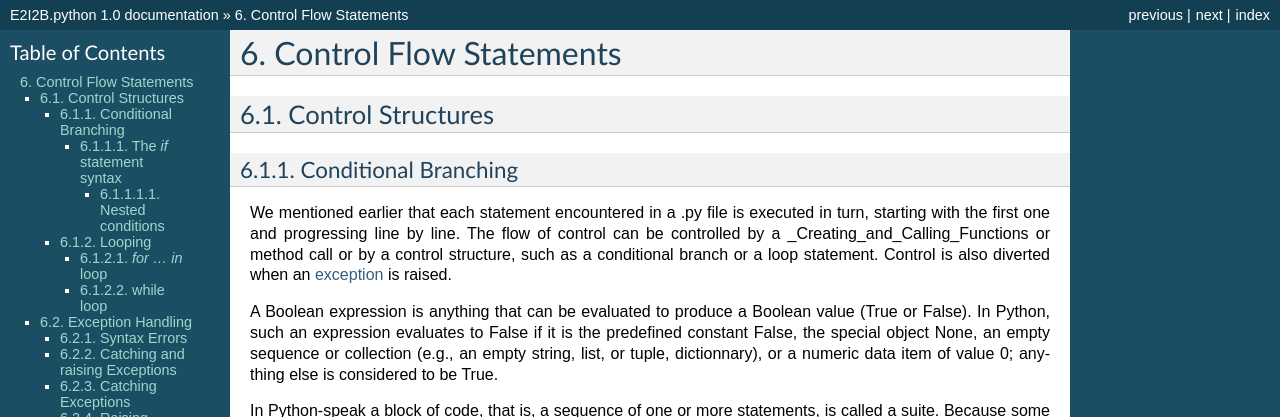
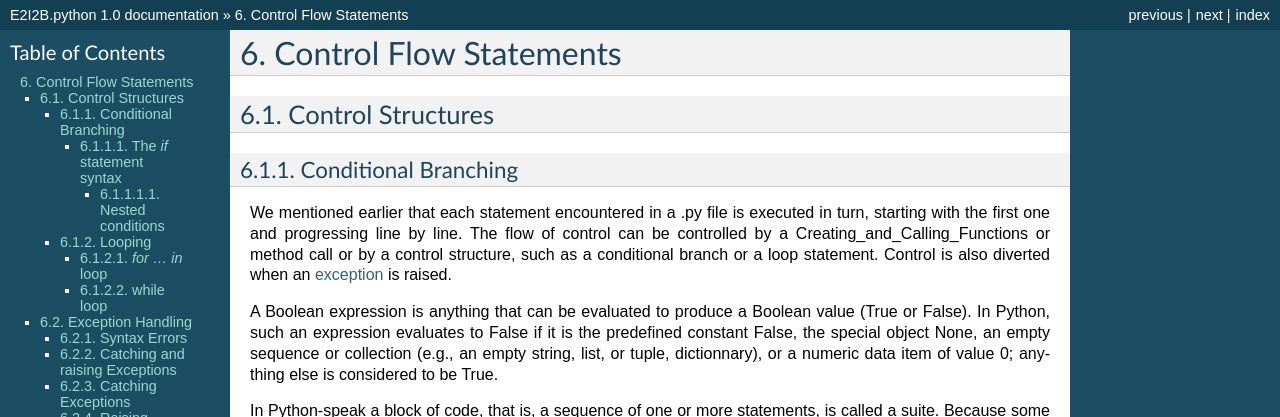
Before and after one commit to C3BI-pasteur-fr/python-course-1, a Sphinx documentation site: the page built from source/Control_Flow_Statements.rst, in a window 1280 px wide and 900 px high. Shown: the top 417 px of the window. Built offline with Sphinx 7.4.7, drawn with Linux system fonts in a browser that asks for light colours.

Commit message:
fix rest ref syntax

```diff
--- a/source/Control_Flow_Statements.rst
+++ b/source/Control_Flow_Statements.rst
@@ -15,7 +15,7 @@ Conditional Branching
 
 We mentioned earlier that each statement encountered in a .py file is executed
 in turn, starting with the first one and progressing line by line. The flow of
-control can be controlled by a :ref:`_Creating_and_Calling_Functions <function>` or method call or by a control structure,
+control can be controlled by a :ref:`Creating_and_Calling_Functions <function>` or method call or by a control structure,
 such as a conditional branch or a loop statement. Control is also diverted when
 an :ref:`exception <exceptions>` is raised.
 
```
